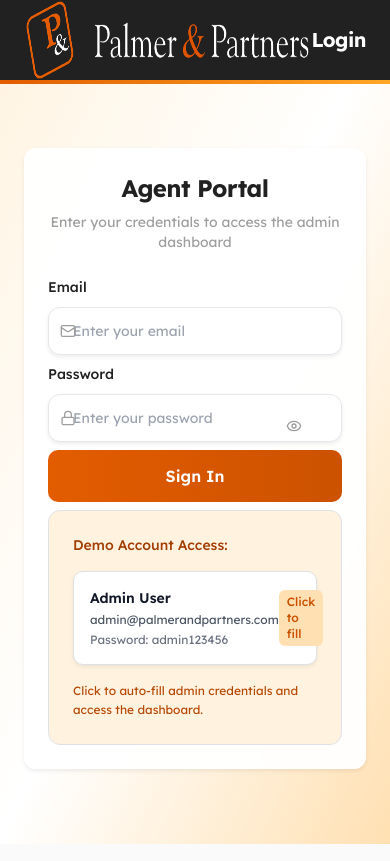
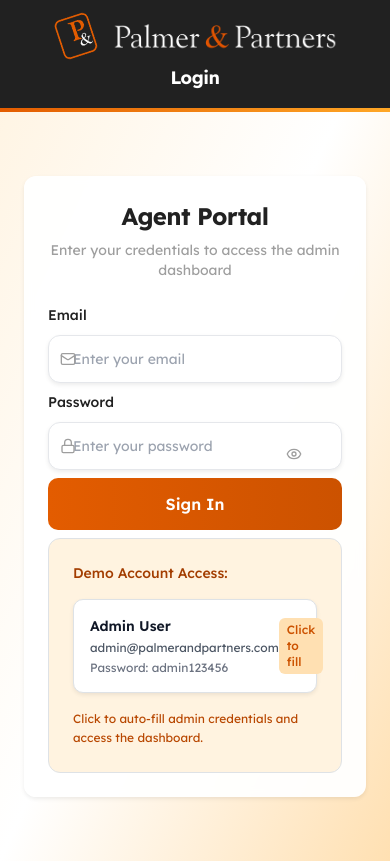
Before and after one commit to calvinwarwick/palmer-partners-forms, a React (Vite) app: page /login in a window 390 px wide. Built offline with nearby package versions, Linux system fonts and the light colour scheme.

Commit message:
Fix mobile header and description
Adjusted header for mobile, ensuring logo aspect ratio and title placement. Shortened header height on mobile. Updated personal information description.

```diff
--- a/src/components/shared/ApplicationHeader.tsx
+++ b/src/components/shared/ApplicationHeader.tsx
@@ -10,27 +10,27 @@ const ApplicationHeader: React.FC<ApplicationHeaderProps> = ({
 }) => {
   return (
     <div className="bg-dark-grey w-full overflow-hidden">
-      <div className="w-full px-6 py-6 relative h-20 flex items-center">
-        <div className="flex items-center justify-between w-full">
-          <div className="flex items-center space-x-4">
-            <div className="transform rotate-12 -my-2">
+      <div className="w-full px-4 sm:px-6 py-3 sm:py-6 relative flex flex-col sm:flex-row sm:items-center sm:h-20">
+        <div className="flex flex-col sm:flex-row sm:items-center sm:justify-between w-full">
+          <div className="flex items-center space-x-3 sm:space-x-4 justify-center sm:justify-start">
+            <div className="transform rotate-12 -my-1 sm:-my-2">
               <img
                 src="/lovable-uploads/fb64eebc-b467-4dd1-b635-6d1817b04c67.png"
                 alt="Palmer & Partners P Logo"
-                className="h-20 w-20"
+                className="h-12 w-12 sm:h-20 sm:w-20 object-contain"
               />
             </div>
             <div className="flex flex-col items-start">
               <img
                 src="/lovable-uploads/8958574e-86f0-4482-9a99-322142a0f734.png"
                 alt="Palmer & Partners Text Logo"
-                className="h-12"
+                className="h-8 sm:h-12 object-contain"
               />
             </div>
           </div>
           {title && (
-            <div className="text-right">
-              <h1 className="text-xl font-bold text-white font-lexend">{title}</h1>
+            <div className="text-center sm:text-right mt-2 sm:mt-0">
+              <h1 className="text-lg sm:text-xl font-bold text-white font-lexend">{title}</h1>
             </div>
           )}
         </div>
--- a/src/components/tenancy-application/steps/PersonalInfoStep.tsx
+++ b/src/components/tenancy-application/steps/PersonalInfoStep.tsx
@@ -76,7 +76,7 @@ const PersonalInfoStep = ({
     <div className="space-y-6 md:space-y-8 font-lexend">
       <div>
         <h3 className="text-xl md:text-2xl font-bold text-dark-grey mb-2">Personal Information</h3>
-        <p className="text-light-grey mb-4">Please provide your personal details as they appear on your passport or government-issued ID. This information will be used for referencing purposes.</p>
+        <p className="text-light-grey mb-4">Please provide personal details for each applicant.</p>
         <div className="border-b border-gray-200 mb-4 md:mb-6"></div>
       </div>
 
```
